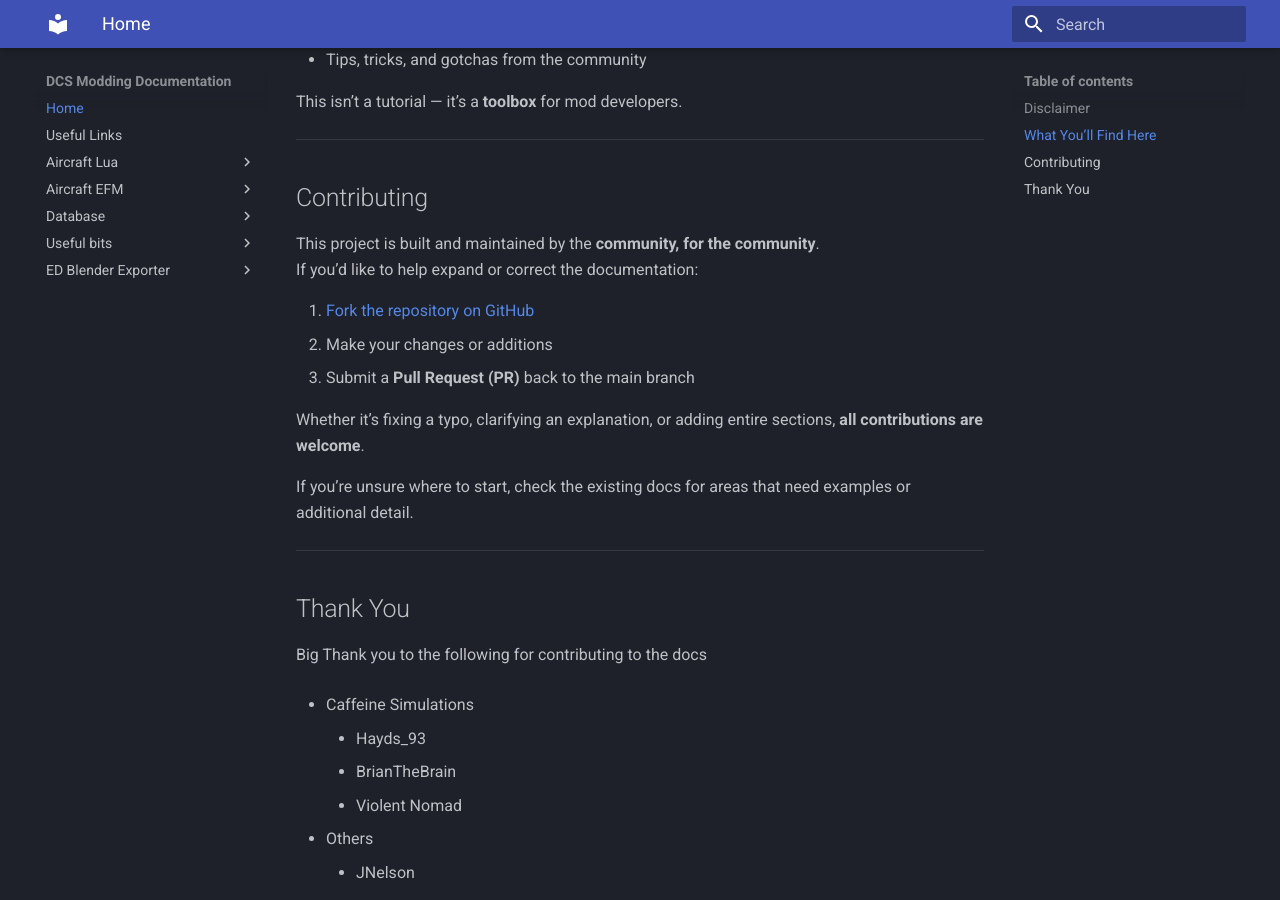
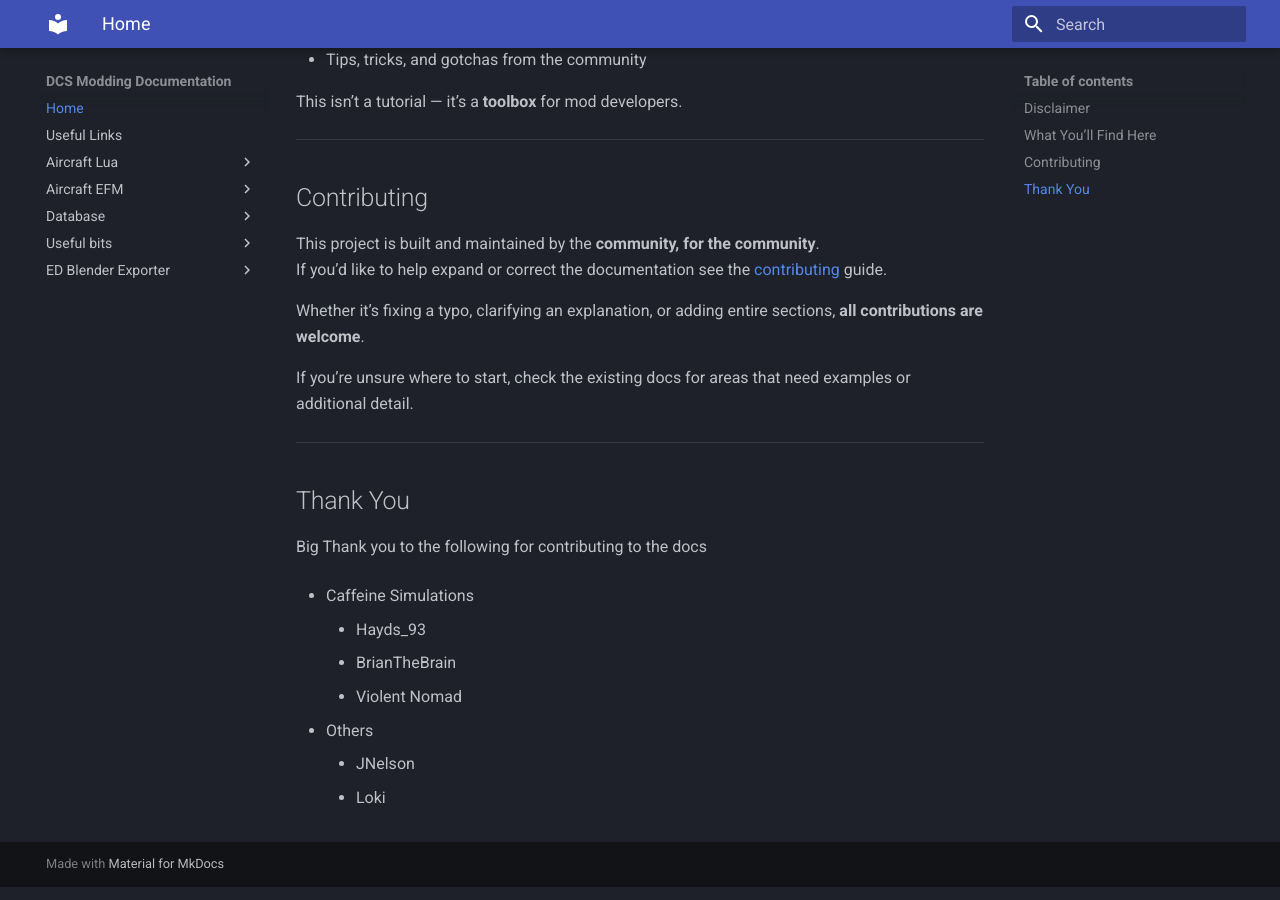
Before and after one commit to DCS-OpenSource/dcs-opensource-modding-guide, an MkDocs documentation site: the page built from docs/index.md, in a window 1280 px wide and 900 px high, scrolled down 781 px. Built offline with MkDocs 1.6.1 and Material for MkDocs 9.7.7, drawn with Linux system fonts in a browser that asks for light colours.

Commit message:
Add Contributing Page

```diff
--- a/docs/index.md
+++ b/docs/index.md
@@ -28,12 +28,9 @@ This isn’t a tutorial — it’s a **toolbox** for mod developers.
 ---
 
 ## Contributing
+
 This project is built and maintained by the **community, for the community**.
-If you’d like to help expand or correct the documentation:
-
-1. [Fork the repository on GitHub](https://github.com/DCS-OpenSource/dcs-opensource-modding-guide)
-2. Make your changes or additions
-3. Submit a **Pull Request (PR)** back to the main branch
+If you’d like to help expand or correct the documentation see the [contributing](./contributing.md) guide.
 
 Whether it’s fixing a typo, clarifying an explanation, or adding entire sections, **all contributions are welcome**.
 
```
Also changed, not shown: docs/contributing.md (added, +23 -0 lines), docs/img/copy-repo-link.png (added), docs/img/create-fork-page.png (added), docs/img/fork-button.png (added), docs/img/new-fork.png (added), 1 other file.
